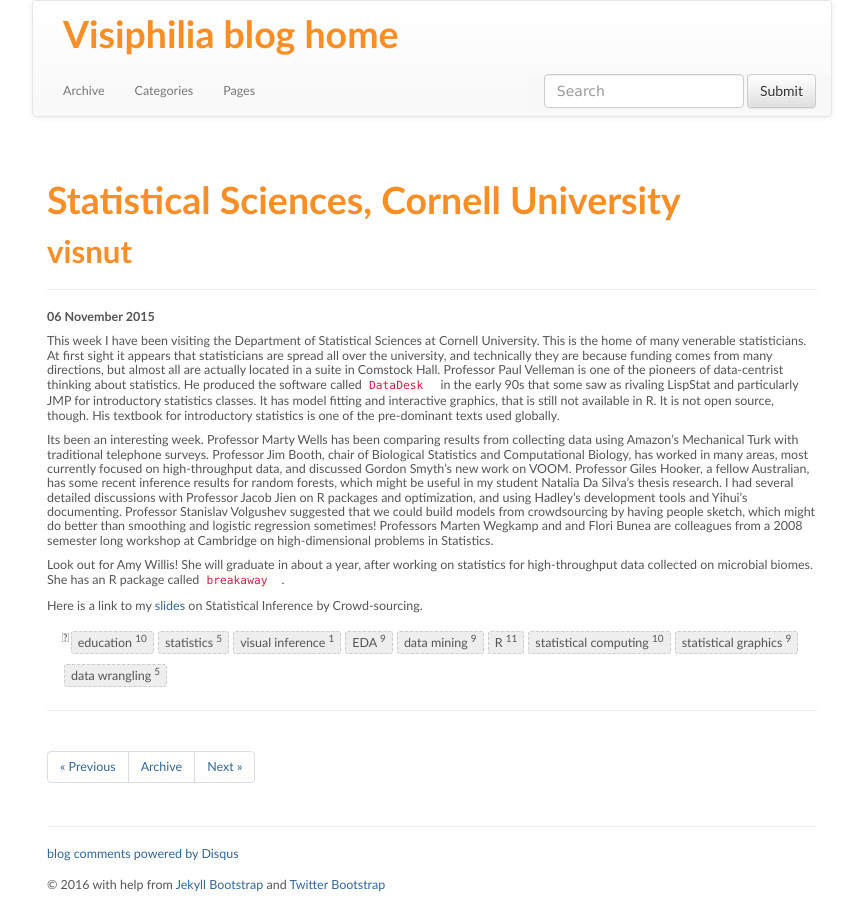
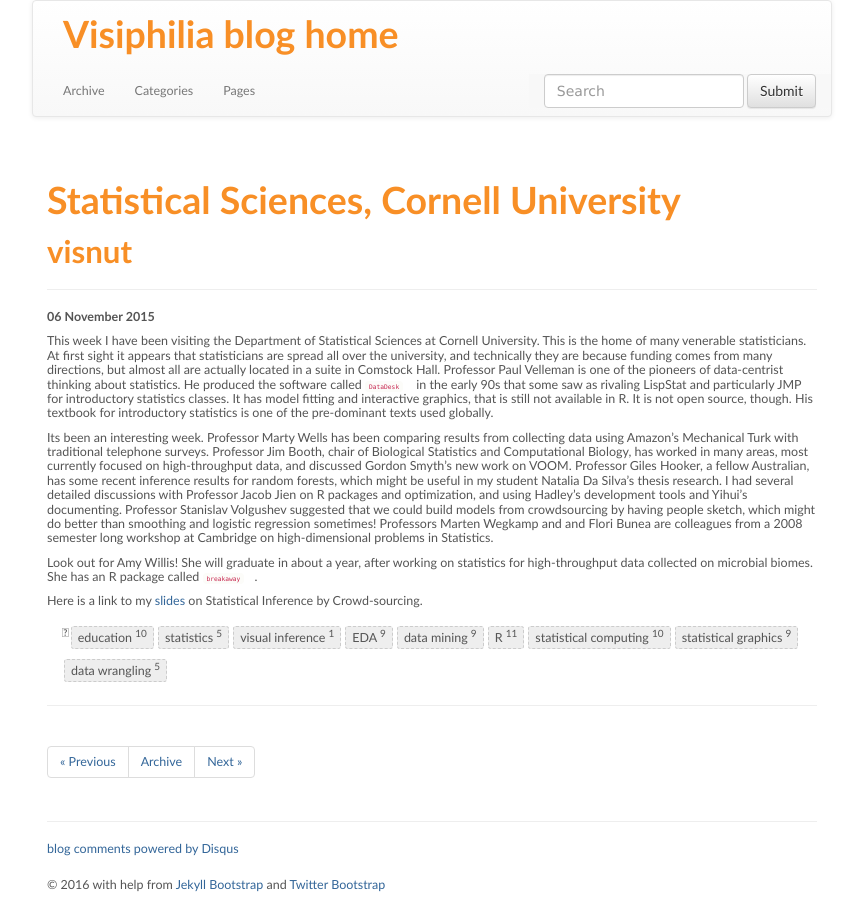
Before and after one commit to visiphilia/visiphilia.github.io, a Jekyll site: the page built from _posts/2015-11-06-cornell-statistics.md, in a window 1280 px wide. Shown: the whole page, without its empty margins (208-1071 px from the left). Built offline with Jekyll 4.4.1, drawn with Linux system fonts in a browser that asks for light colours; nearby versions of some CDN libraries; comment, search, counter and statistics services are not loaded.

Commit message:
code size

```diff
--- a/css/blogstyle.css
+++ b/css/blogstyle.css
@@ -145,7 +145,7 @@ code {
   margin: 10px 10px 0px 0px;
   text-align: left;
   overflow: auto;
-  font: 0.9em/1.5em 'Lucida Console', 'courier new', monospace;
+  font: 0.5em/1.5em 'Lucida Console', 'courier new', monospace;
   /* white-space: pre; */
   background: #FCFCF9;
 }
```
Also changed, not shown: assets/pedestrians/team10.png, assets/pedestrians/team6.png.
